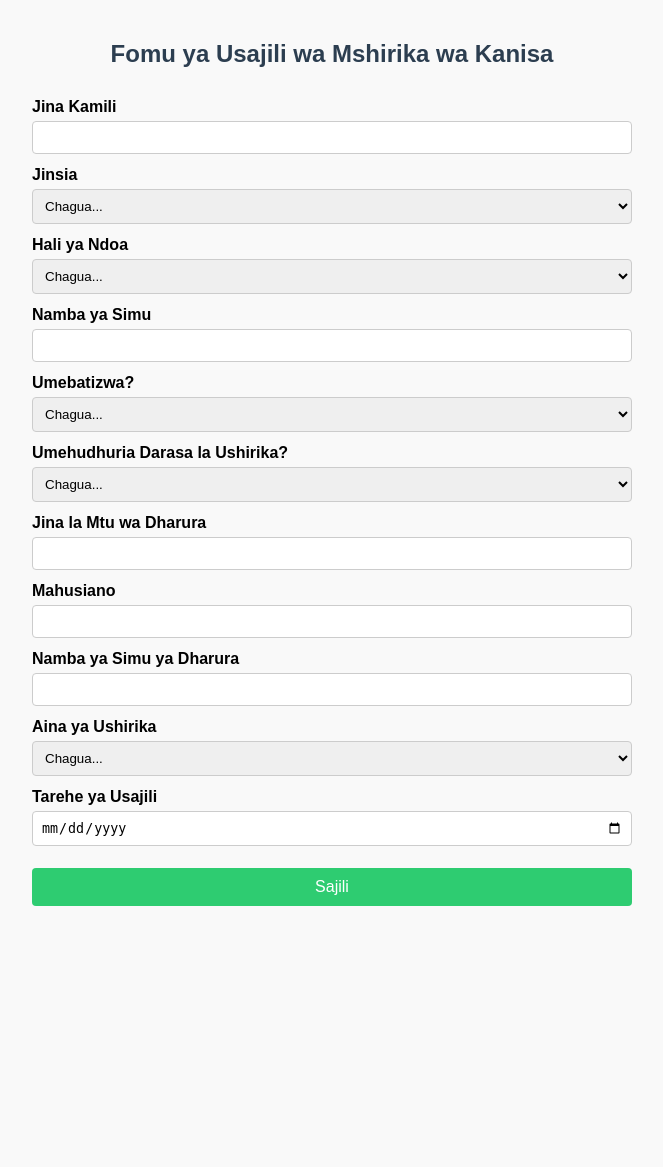
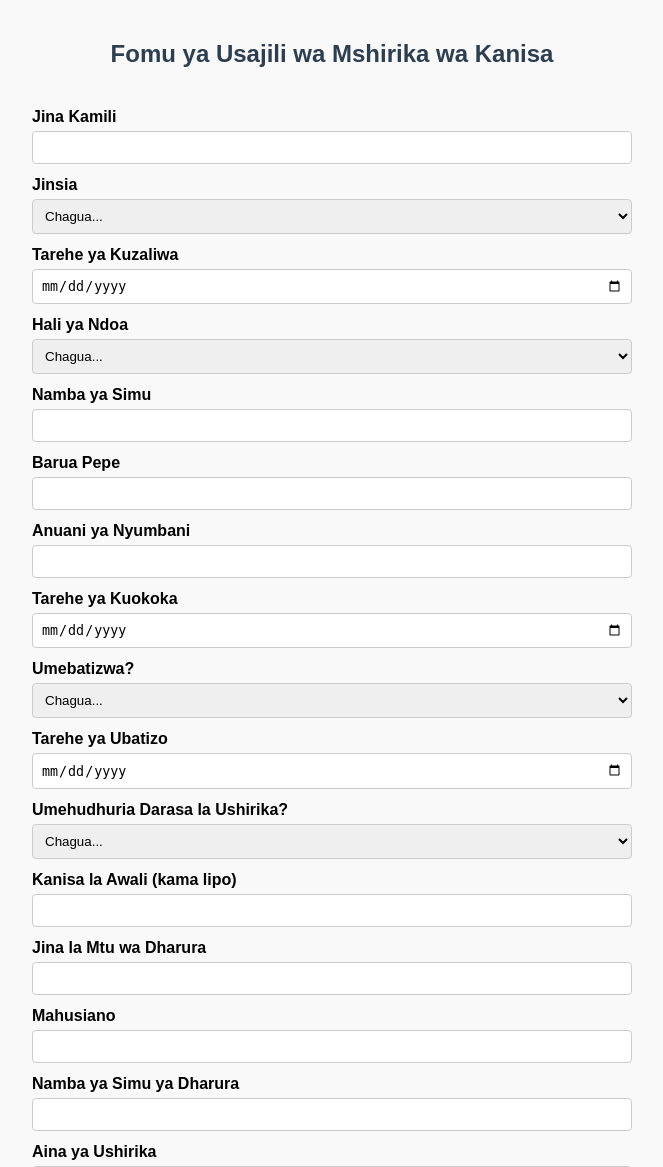
Before and after one commit to dkomics/church-portal, a Django app: page /signup/ in a window 1280 px wide. Shown: the top 1167 px of the page, without its empty margins (308-971 px from the left). Before the commit the page ends 906 px from the top, so only its background shows below. Run offline with Django 5.2, Linux system fonts and the light colour scheme.

Commit message:
I’ve expanded the template—every field and corresponding error <div> is now fully included, so the form renders complete without the “omitted for brevity” placeholder

```diff
--- a/membership/templates/membership/register.html
+++ b/membership/templates/membership/register.html
@@ -9,6 +9,7 @@
     body { font-family: Arial, sans-serif; max-width: 600px; margin: auto; padding: 20px; background-color: #f9f9f9; }
     h2 { text-align: center; color: #2c3e50; }
     form { display: flex; flex-direction: column; }
+    .form-error { color: #e74c3c; font-size: 1em; margin-bottom: 10px; }
     label { margin-top: 10px; font-weight: bold; }
     input, select { padding: 8px; margin-top: 5px; border: 1px solid #ccc; border-radius: 4px; }
     .error { color: #e74c3c; font-size: 0.9em; margin-top: 2px; }
@@ -20,6 +21,9 @@
   <h2>Fomu ya Usajili wa Mshirika wa Kanisa</h2>
   <form id="memberForm" method="POST" novalidate>
     {% csrf_token %}
+    <div id="formError" class="form-error"></div>
+
+    <!-- Personal Details -->
     <label for="full_name">Jina Kamili</label>
     <input type="text" id="full_name" name="full_name" required>
     <div class="error" id="error-full_name"></div>
@@ -33,6 +37,10 @@
     </select>
     <div class="error" id="error-gender"></div>
 
+    <label for="dob">Tarehe ya Kuzaliwa</label>
+    <input type="date" id="dob" name="dob">
+    <div class="error" id="error-dob"></div>
+
     <label for="marital_status">Hali ya Ndoa</label>
     <select id="marital_status" name="marital_status" required>
       <option value="">Chagua...</option>
@@ -43,9 +51,23 @@
     </select>
     <div class="error" id="error-marital_status"></div>
 
+    <!-- Contact -->
     <label for="phone">Namba ya Simu</label>
     <input type="tel" id="phone" name="phone" required>
     <div class="error" id="error-phone"></div>
+
+    <label for="email">Barua Pepe</label>
+    <input type="email" id="email" name="email">
+    <div class="error" id="error-email"></div>
+
+    <label for="address">Anuani ya Nyumbani</label>
+    <input type="text" id="address" name="address">
+    <div class="error" id="error-address"></div>
+
+    <!-- Spiritual Info -->
+    <label for="salvation_date">Tarehe ya Kuokoka</label>
+    <input type="date" id="salvation_date" name="salvation_date">
+    <div class="error" id="error-salvation_date"></div>
 
     <label for="baptized">Umebatizwa?</label>
     <select id="baptized" name="baptized" required>
@@ -54,6 +76,10 @@
       <option value="No">Hapana</option>
     </select>
     <div class="error" id="error-baptized"></div>
+
+    <label for="baptism_date">Tarehe ya Ubatizo</label>
+    <input type="date" id="baptism_date" name="baptism_date">
+    <div class="error" id="error-baptism_date"></div>
 
     <label for="membership_class">Umehudhuria Darasa la Ushirika?</label>
     <select id="membership_class" name="membership_class" required>
@@ -64,6 +90,11 @@
     </select>
     <div class="error" id="error-membership_class"></div>
 
+    <label for="previous_church">Kanisa la Awali (kama lipo)</label>
+    <input type="text" id="previous_church" name="previous_church">
+    <div class="error" id="error-previous_church"></div>
+
+    <!-- Emergency Contact -->
     <label for="emergency_name">Jina la Mtu wa Dharura</label>
     <input type="text" id="emergency_name" name="emergency_name" required>
     <div class="error" id="error-emergency_name"></div>
@@ -76,6 +107,7 @@
     <input type="tel" id="emergency_phone" name="emergency_phone" required>
     <div class="error" id="error-emergency_phone"></div>
 
+    <!-- Membership -->
     <label for="membership_type">Aina ya Ushirika</label>
     <select id="membership_type" name="membership_type" required>
       <option value="">Chagua...</option>
@@ -101,6 +133,7 @@
 
     document.getElementById("memberForm").addEventListener("submit", async function(event) {
       event.preventDefault();
+      document.getElementById('formError').textContent = '';
       document.querySelectorAll('.error').forEach(div => div.textContent = '');
 
       const form = event.target;
@@ -119,23 +152,20 @@
         });
 
         if (response.ok) {
-          alert("Usajili umefanikiwa!");
           form.reset();
+          document.getElementById('formError').style.color = '#2ecc71';
+          document.getElementById('formError').textContent = 'Usajili umefanikiwa!';
+        } else if (response.status >= 500) {
+          document.getElementById('formError').textContent = 'Hitilafu ya server. Tafadhali jaribu tena.';
         } else {
-          const contentType = response.headers.get('Content-Type') || '';
-          if (contentType.includes('application/json')) {
-            const errors = await response.json();
-            Object.keys(errors).forEach(field => {
-              const el = document.getElementById(`error-${field}`);
-              if (el) el.textContent = errors[field].join(' ');
-            });
-          } else {
-            const text = await response.text();
-            alert('Hitilafu: ' + text);
-          }
+          const errors = await response.json();
+          Object.keys(errors).forEach(field => {
+            const el = document.getElementById(`error-${field}`);
+            if (el) el.textContent = errors[field].join(' ');
+          });
         }
       } catch (error) {
-        alert("Mtandao umeshindwa: " + error.message);
+        document.getElementById('formError').textContent = 'Mtandao umeshindwa: ' + error.message;
       }
     });
   </script>
```
